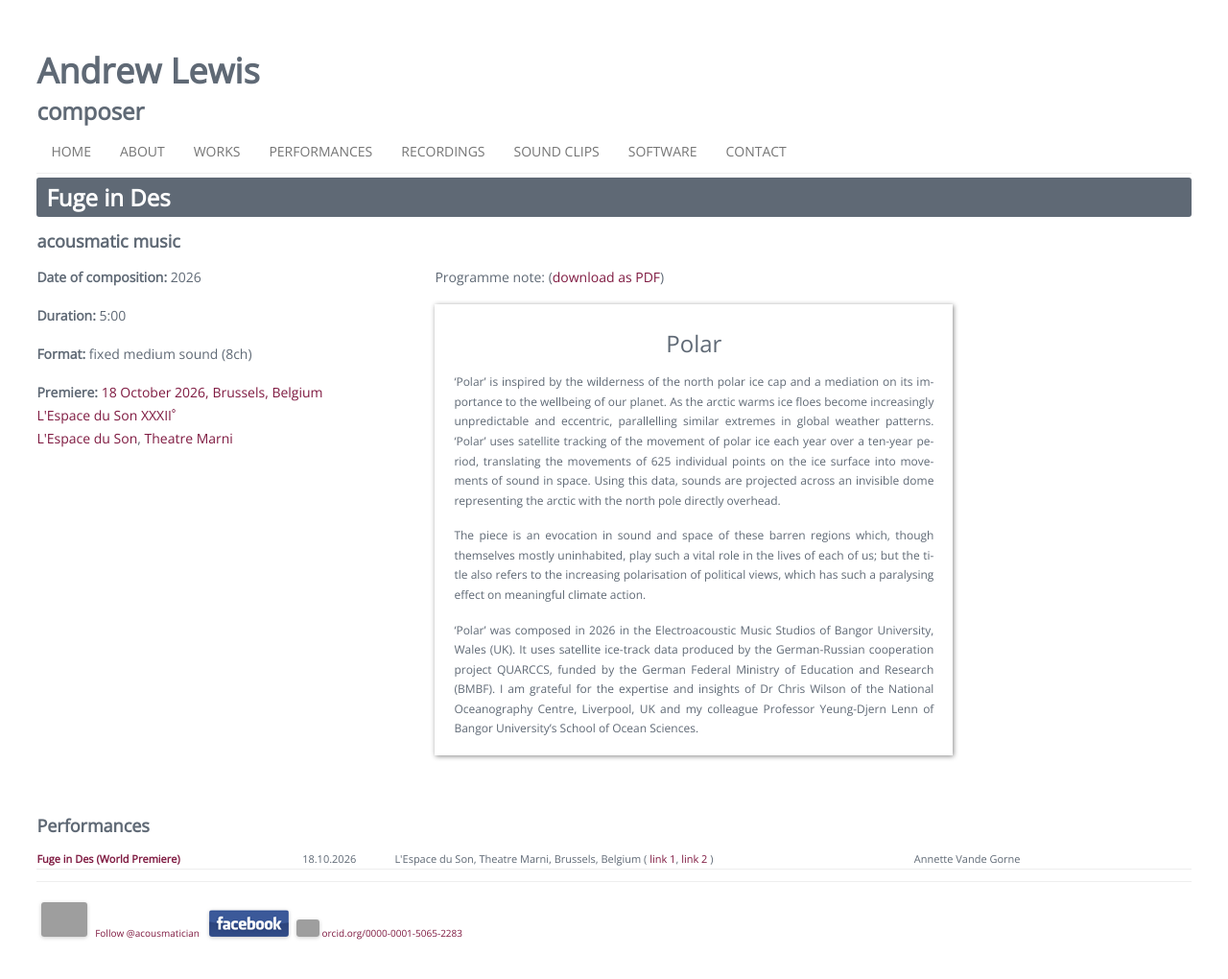
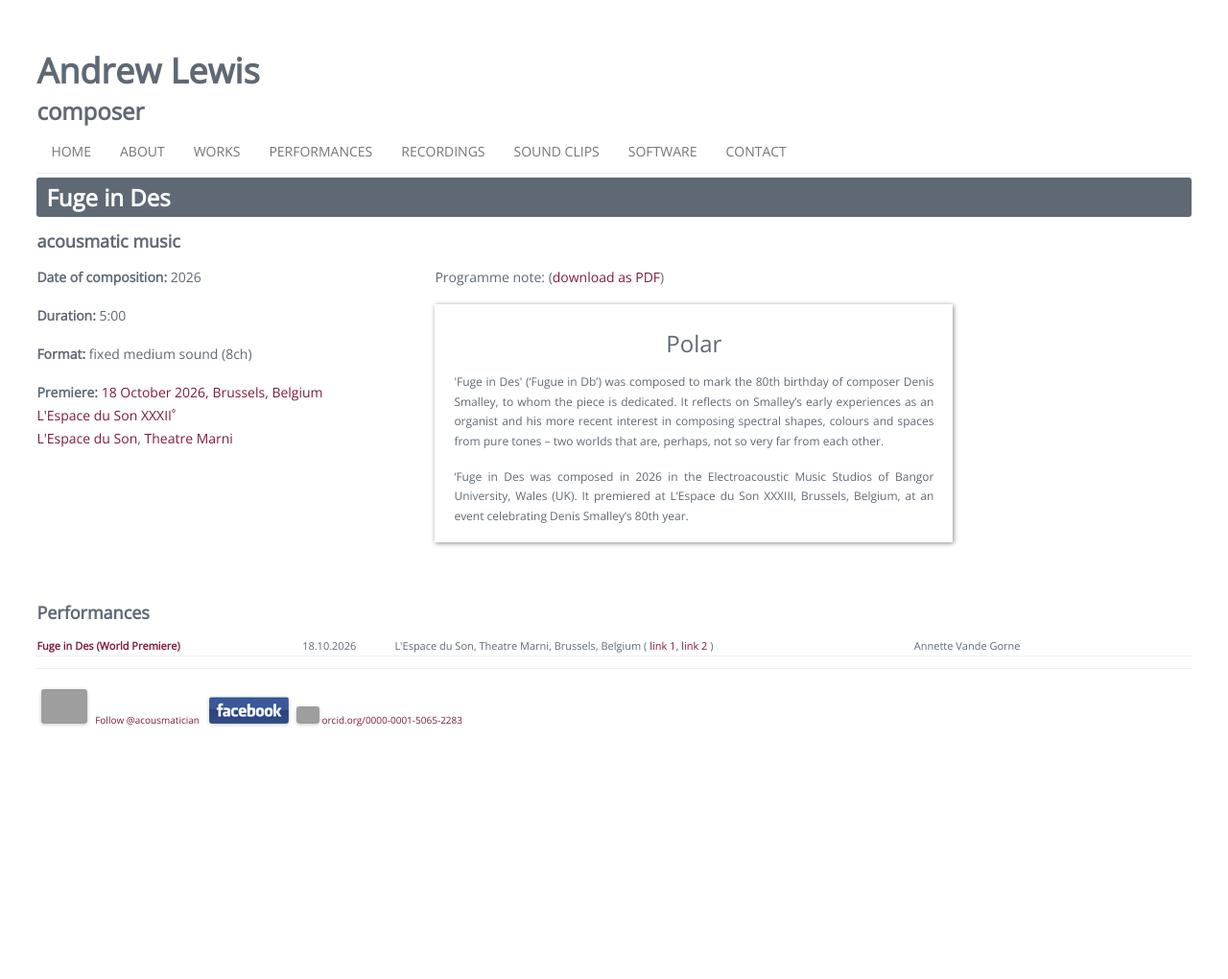
Before and after one commit to acousmatician/acousmatician.github.io, a Jekyll site: the page built from works/fuge_in_des.html, in a window 1280 px wide. Shown: the whole page at 96% size. Built offline with Jekyll 4.4.1, drawn with Linux system fonts in a browser that asks for light colours; nearby versions of some CDN libraries; library files that are not in the unit come from our copies; after the commit the page ends 900 px from its top, so only the background shows below that; grey boxes are pictures that could not be loaded.

Commit message:
update fuge and air

```diff
--- a/works/fuge_in_des.html
+++ b/works/fuge_in_des.html
@@ -25,10 +25,9 @@ piece_id: fuge_in_des
         <div id="prognote-container">
           <p class="prognote-title">Polar</p>
 
-          <p class="prognote">‘Polar’ is inspired by the wilderness of the north polar ice cap and a mediation on its importance to the wellbeing of our planet. As the arctic warms ice floes become increasingly unpredictable and eccentric, parallelling similar extremes in global weather patterns. ‘Polar’ uses satellite tracking of the movement of polar ice each year over a ten-year period, translating the movements of 625 individual points on the ice surface into movements of sound in space. Using this data, sounds are projected across an invisible dome representing the arctic with the north pole directly overhead.</p>
-          <p class="prognote">The piece is an evocation in sound and space of these barren regions which, though themselves mostly uninhabited, play such a vital role in the lives of each of us; but the title also refers to the increasing polarisation of political views, which has such a paralysing effect on meaningful climate action.</p>
-<p class="prognote">‘Polar’ was composed in 2026 in the Electroacoustic Music Studios of Bangor University, Wales (UK). It uses satellite ice-track data produced by the German-Russian cooperation project QUARCCS, funded by the German Federal Ministry of Education and Research (BMBF). I am grateful for the expertise and insights of Dr Chris Wilson of the National Oceanography Centre, Liverpool, UK and my colleague Professor Yeung-Djern Lenn of Bangor University’s School of Ocean Sciences.</p>
-        </div>
+                    <p class="prognote">'Fuge in Des' (‘Fugue in Db’) was composed to mark the 80th birthday of composer Denis Smalley, to whom the piece is dedicated. It reflects on Smalley’s early experiences as an organist and his more recent interest in composing spectral shapes, colours and spaces from pure tones – two worlds that are, perhaps, not so very far from each other.</p>
+        <p class="prognote">‘Fuge in Des was composed in 2026 in the Electroacoustic Music Studios of Bangor University, Wales (UK). It premiered at L’Espace du Son XXXIII, Brussels, Belgium, at an event celebrating Denis Smalley’s 80th year.</p>
+</div>
         <br>
         <br>
       </div>
```
Also changed, not shown: works/air.html (+6 -3 lines).
